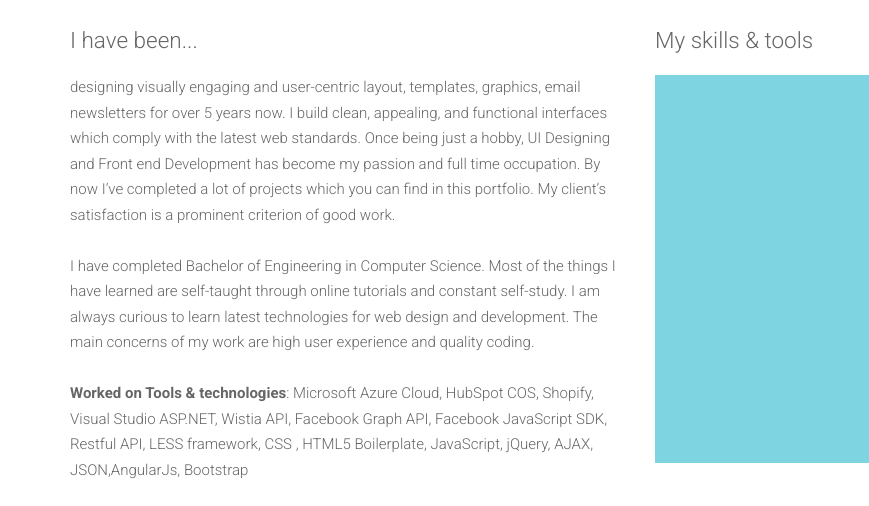
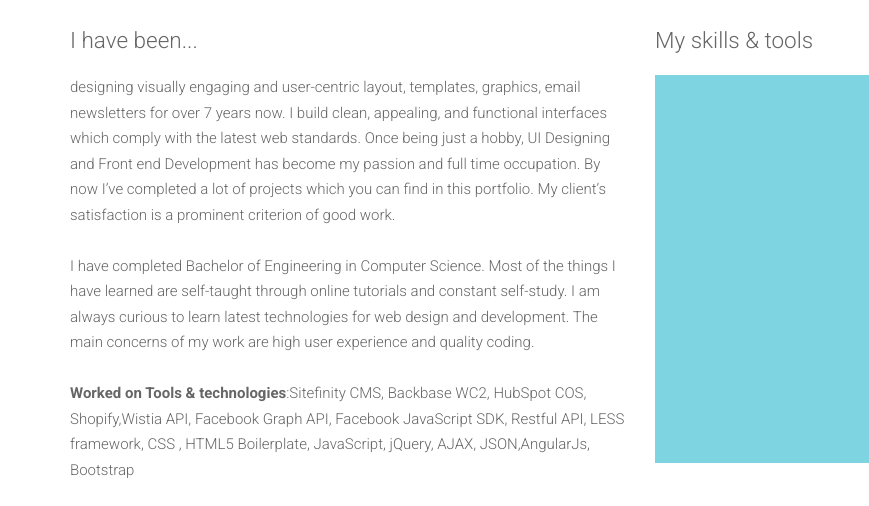
Before and after one commit to git22b/gitu-portfolio.io, a plain HTML site: page index.html in a window 1280 px wide. Shown: the part 565-1071 px from the top of the page, 0-869 px from the left. Drawn offline with Linux system fonts and the light colour scheme.

Commit message:
update index page

```diff
--- a/index.html
+++ b/index.html
@@ -98,9 +98,9 @@ height="0" width="0" style="display:none;visibility:hidden"></iframe></noscript>
   <div class="row">
   <div class="col-sm-6 wowload fadeInLeft">
     <h4>I have been...</h4>
-        <p>designing visually engaging and user-centric layout, templates, graphics, email newsletters for over 5 years now. I build clean, appealing, and functional interfaces which comply with the latest web standards. Once being just a hobby, UI Designing and Front end Development has become my passion and full time occupation. By now I&rsquo;ve completed a lot of projects which you can find in this portfolio. My client&rsquo;s satisfaction is a prominent criterion of good work.</p>
+        <p>designing visually engaging and user-centric layout, templates, graphics, email newsletters for over 7 years now. I build clean, appealing, and functional interfaces which comply with the latest web standards. Once being just a hobby, UI Designing and Front end Development has become my passion and full time occupation. By now I&rsquo;ve completed a lot of projects which you can find in this portfolio. My client&rsquo;s satisfaction is a prominent criterion of good work.</p>
 <p>I have completed Bachelor of Engineering in Computer Science. Most of the things I have learned are self-taught through online tutorials and constant self-study. I am always curious to learn latest technologies for web design and development. The main concerns of my work are high user experience and quality coding.</p>
-        <p><b>Worked on Tools & technologies</b>: Microsoft Azure Cloud, HubSpot COS, Shopify, Visual Studio ASP.NET, Wistia API, Facebook Graph API, Facebook JavaScript SDK, Restful API, LESS framework, CSS , HTML5 Boilerplate, JavaScript, jQuery, AJAX, JSON,AngularJs, Bootstrap</p>
+        <p><b>Worked on Tools & technologies</b>:Sitefinity CMS, Backbase WC2, HubSpot COS, Shopify,Wistia API, Facebook Graph API, Facebook JavaScript SDK, Restful API, LESS framework, CSS , HTML5 Boilerplate, JavaScript, jQuery, AJAX, JSON,AngularJs, Bootstrap</p>
 <p>When I am not working, I would like to do painting, photography and listen music! </p>
   </div>
  <div class="col-sm-6 wowload fadeInRight">
```
